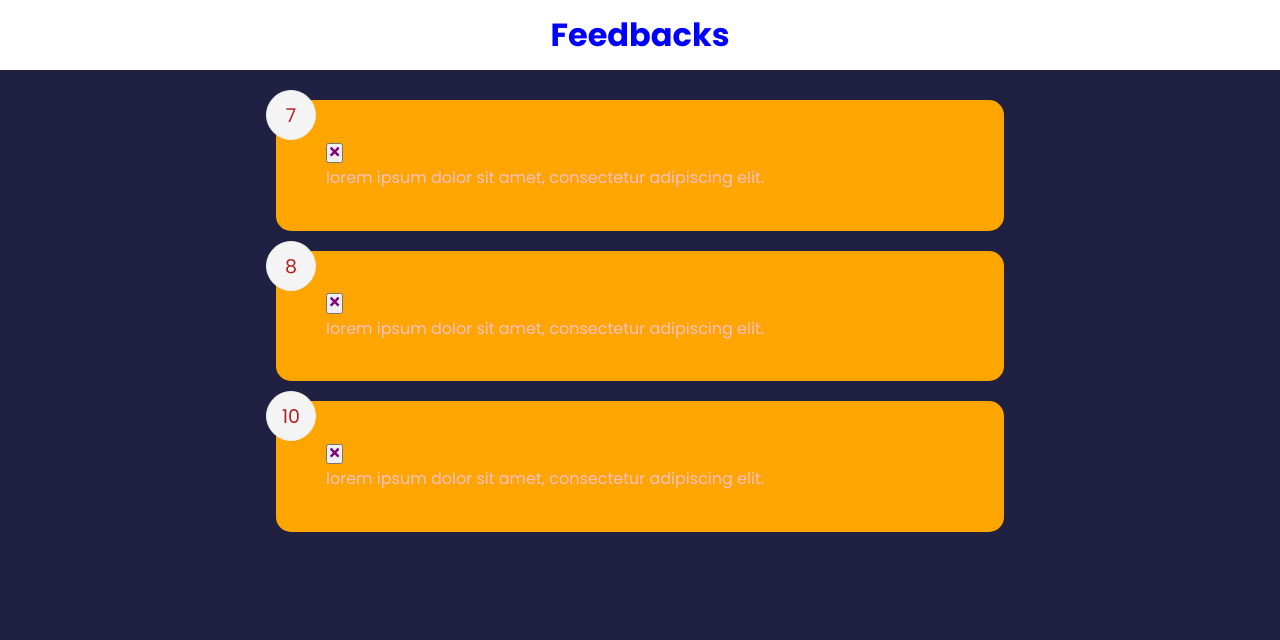
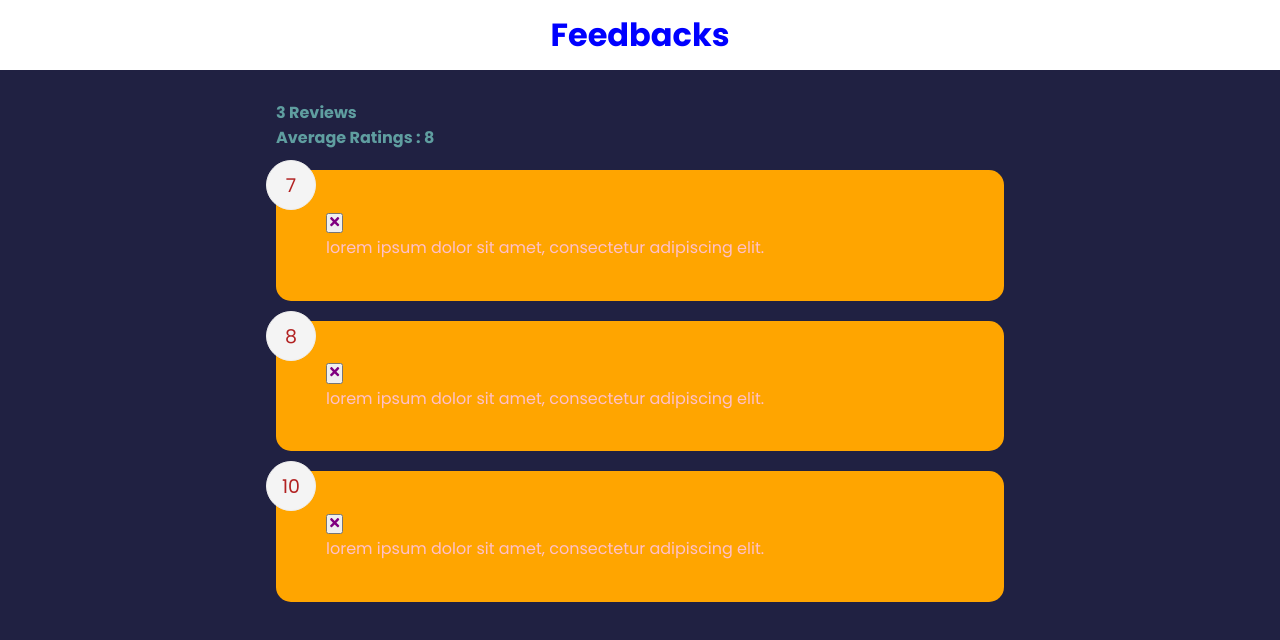
Before and after one commit to tejaswinidvekaria/teve-react, a React (Create React App) app: page / in a window 1280 px wide. Shown: the top 640 px of the page. Built offline with nearby package versions, Linux system fonts and the light colour scheme.

Commit message:
changes done for feedback app

```diff
--- a/src/App.js
+++ b/src/App.js
@@ -1,17 +1,21 @@
 import Header from "./component/Header";
-// we don't need this FeedbackItem here as we don't need a single item however we need bunch of items, that's why we will use FeedbackList.
-// import FeedbackItem from "./component/FeedbackItem";
 import { useState} from "react";
 import FeedbackData from "./data/FeedbackData";
 import FeedbackList from "./component/FeedbackList";
+import FeedbackStat from "./component/FeedbackStat";
 
 function App() {
     const [feedback, setFeedback] = useState(FeedbackData)
-    const deleteFeedback = (id) => console.log("Feedback: ", id);
+    const deleteFeedback = (id) => {
+        if (window.confirm("Are you sure you want to delete")) {
+            setFeedback(feedback.filter((item)=>item.id !== id));
+        }
+    }
     return (
         <>
             <Header/>
             <div className="container">
+                <FeedbackStat feedback={feedback} />
                 <FeedbackList feedbackList={feedback}
                 handleDelete={deleteFeedback}/>
             </div>
--- /dev/null
+++ b/src/component/FeedbackStat.jsx
@@ -0,0 +1,16 @@
+import React from 'react'
+// here, feedback is the entire array
+function FeedbackStat({ feedback }) {
+
+    let avg = feedback.reduce((accumulator, currentValue) => { return accumulator + currentValue.rating }, 0) / feedback.length;
+    console.log(avg);
+    avg = avg.toFixed(0); // It shows how many decimal points you want to display
+  return (
+      <div className='feedback-stat'>
+          <h4>{feedback.length} Reviews</h4>
+          <h4>Average Ratings : {isNaN(avg)?0:avg}</h4>
+    </div>
+  )
+}
+
+export default FeedbackStat
```
